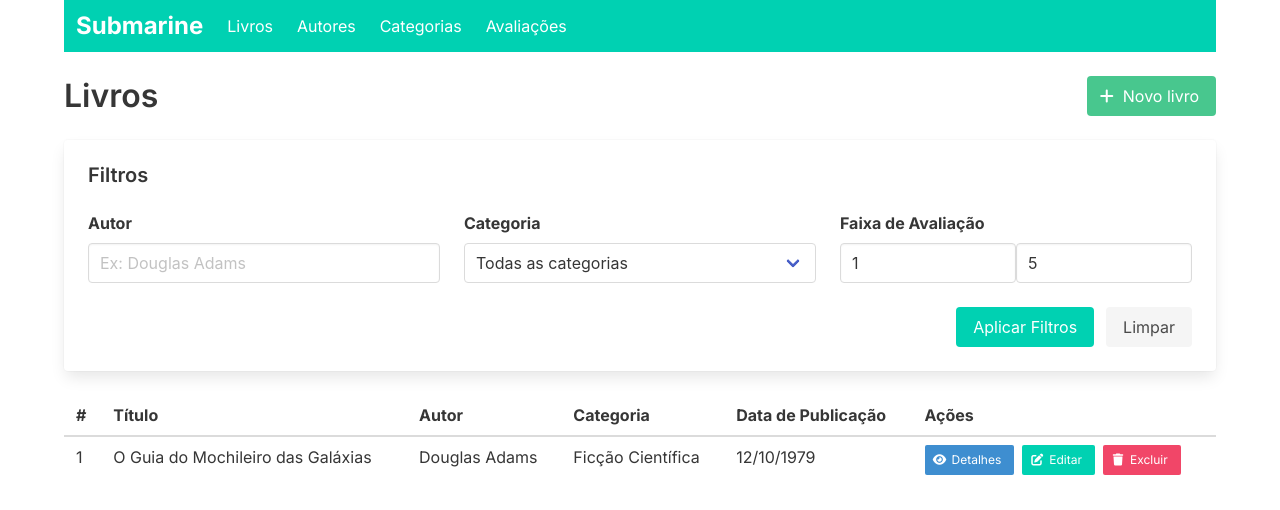
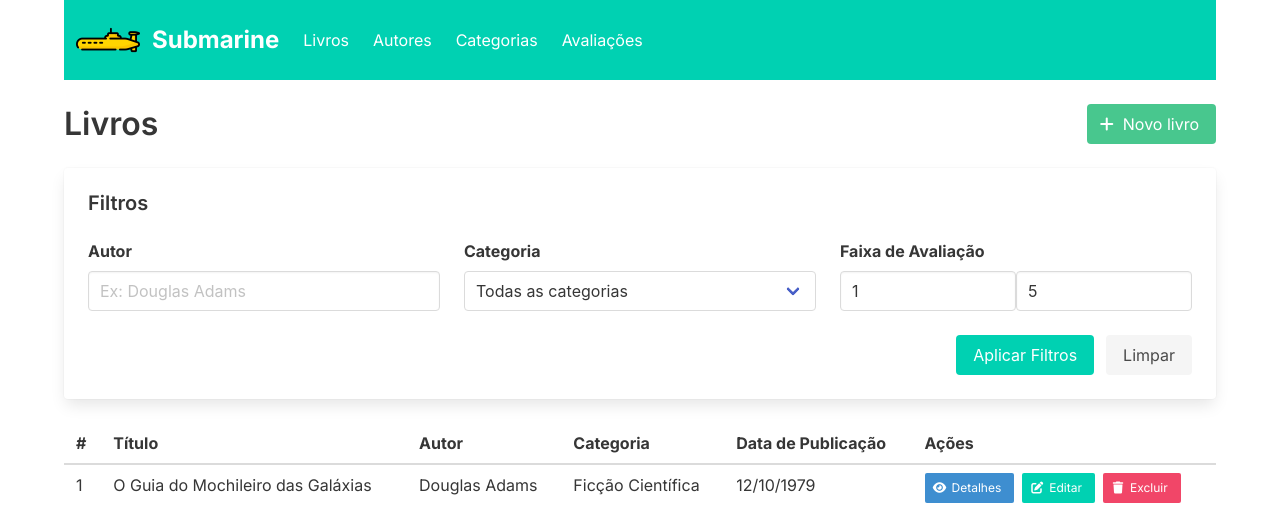
Before and after one commit to mat-afk/submarine, a PHP site: page /books in a window 1280 px wide. Shown: the top 510 px of the page. Run offline with PHP 8.4, Linux system fonts and the light colour scheme; the visitor is signed in with stand-in values (Sample User, id 1).

Commit message:
feat: add icon to navbar

```diff
--- a/src/View/Layout/default.php
+++ b/src/View/Layout/default.php
@@ -9,7 +9,10 @@ include __DIR__ . "/header.php";
                 <nav class="navbar is-primary" role="navigation" aria-label="main navigation">
                     <div class="navbar-brand">
                         <a class="navbar-item has-text-white has-text-weight-bold is-size-4" href="/books">
-                            Submarine
+                            <figure class="image is-64x64 mr-3">
+                                <img src="/favicon.png" style="min-width: 64px; min-height: 64px;" alt="Logo" />
+                            </figure>
+                            <span>Submarine</span>
                         </a>
                     </div>
 
--- a/src/View/Template/books/show.php
+++ b/src/View/Template/books/show.php
@@ -1,7 +1,7 @@
 <?php
 $pageTitle = "O Guia do Mochileiro das Galáxias";
 
-include __DIR__ . "/../Layout/default.php";
+include __DIR__ . "/../../Layout/default.php";
 ?>
 
 <div class="level">
```
